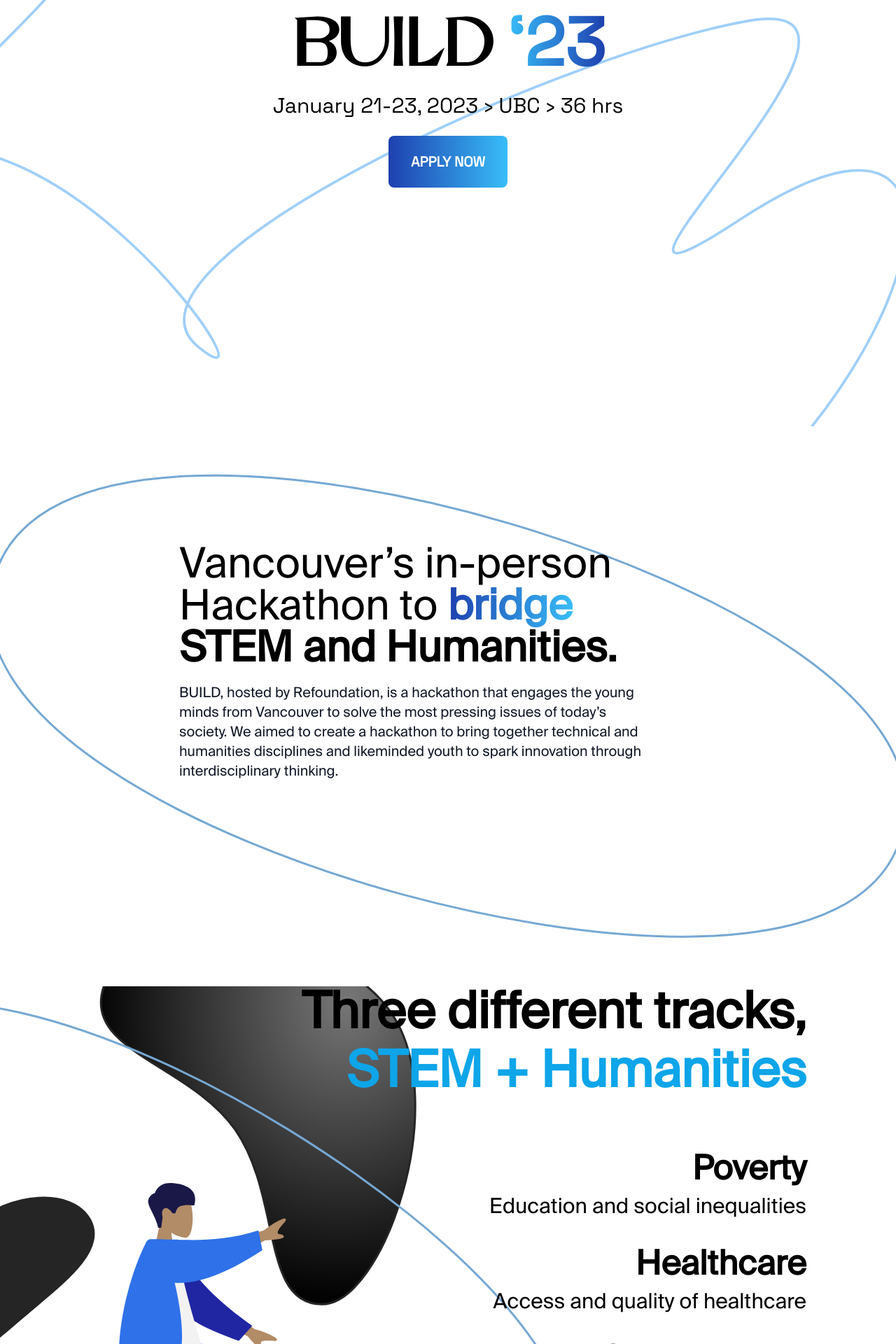
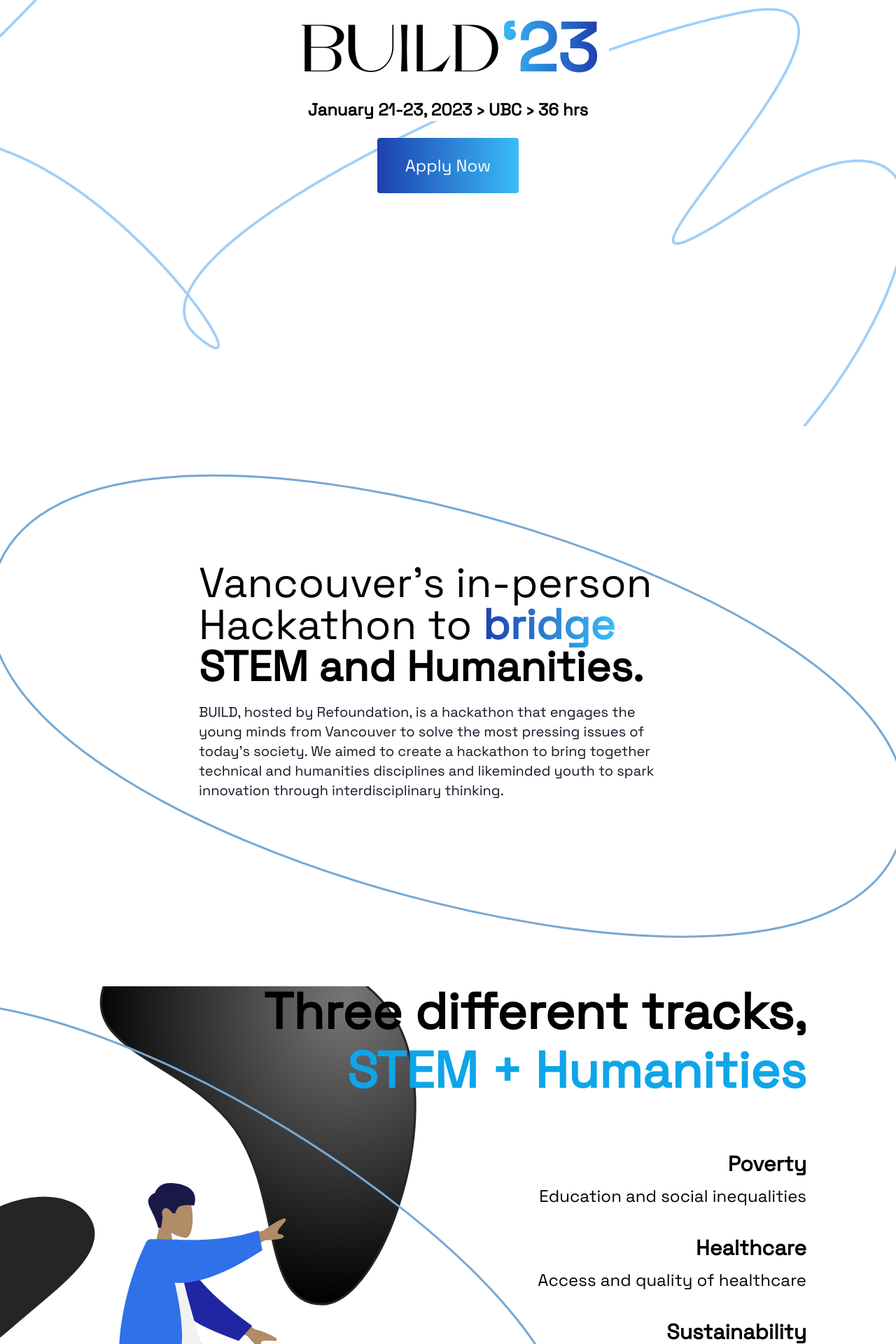
Before and after one commit to jerryq0101/BUILD-23-website, a Next.js app in the folder src/: page / in a window 1280 px wide. Shown: the part 260-2180 px from the top of the page at 70% size. Built offline with nearby package versions, Linux system fonts and the light colour scheme.

Commit message:
style changes

```diff
--- a/src/pages/index.js
+++ b/src/pages/index.js
@@ -8,29 +8,31 @@ export default function Home() {
   return (
     <div className="flex flex-col min-h-screen overflow-hidden font-Space">
       <Header />
-      <div className="flex items-center justify-center h-screen pb-40 bg-[url('/bg.svg')] bg-cover">
+      <div className="flex items-center justify-center h-screen pb-40 bg-[url('/bg.svg')] bg-cover bg-center bg-no-repeat">
         <div className="text-center">
-          <p className="text-8xl font-semibold font-Slang">
-            BUILD{" "}
-            <span className="font-bold text-transparent bg-clip-text transition-colors bg-gradient-to-r to-blue-800 from-sky-400 font-Space">
+          <p className="text-8xl font-Slang bg-white p-4 pb-0">
+            BUILD
+            <span className="font-semibold text-transparent bg-clip-text transition-colors bg-gradient-to-r to-blue-800 from-sky-400 font-Space">
               ‘23
             </span>
           </p>
           <div className="text-center">
-            <p className="text-3xl pt-5">January 21-23, 2023 › UBC › 36 hrs</p>
+            <p className="text-2xl pt-5 font-semibold bg-white">
+              January 21-23, 2023 › UBC › 36 hrs
+            </p>
             <div className="pt-12">
               <Link
                 href="/"
-                className="py-6 px-8 font-bold text-xl transition-colors bg-gradient-to-r from-blue-800 to-sky-400 text-white rounded-lg"
+                className="py-6 px-10 text-2xl transition-colors bg-gradient-to-r from-blue-800 to-sky-400 text-white rounded"
               >
-                APPLY NOW
+                Apply Now
               </Link>
             </div>
           </div>
         </div>
       </div>
-      <div className="flex items-center justify-center h-screen pb-32 bg-[url('/bg2.svg')] bg-no-repeat bg-center font-Suisse">
-        <div className="mx-8">
+      <div className="flex items-center justify-center h-screen pb-32 bg-[url('/bg2.svg')] bg-no-repeat bg-center font-Space">
+        <div className="mx-8 md:pl-14 pt-14">
           <div className="md:text-6xl max-w-3xl block text-3xl">
             Vancouver’s in-person Hackathon to{" "}
             <span className="font-bold text-transparent bg-clip-text transition-colors bg-gradient-to-r from-blue-800 to-sky-400">
@@ -49,24 +51,24 @@ export default function Home() {
           </p>
         </div>
       </div>
-      <div className="h-screen mb-40 text-right font-Suisse lg:bg-[url('/man.svg')] bg-no-repeat bg-left">
-        <div className="mx-8 md:mx-32">
+      <div className="h-screen mb-40 text-right font-Space xl:bg-[url('/man.svg')] bg-no-repeat bg-left">
+        <div className="mx-12 md:mx-32">
           <div className="text-4xl md:text-7xl font-bold">
             <p>Three different tracks,</p>
             <p className="pt-3 text-sky-500">STEM + Humanities</p>
           </div>
           <div className="pt-20">
             <div className="pb-10">
-              <p className="font-bold text-4xl md:text-5xl">Poverty</p>
-              <p className="pt-3 text-3xl">Education and social inequalities</p>
+              <p className="font-bold text-3xl">Poverty</p>
+              <p className="pt-3 text-2xl">Education and social inequalities</p>
             </div>
             <div className="pb-10">
-              <p className="font-bold text-4xl md:text-5xl">Healthcare</p>
-              <p className="pt-3 text-3xl">Access and quality of healthcare</p>
+              <p className="font-bold text-3xl">Healthcare</p>
+              <p className="pt-3 text-2xl">Access and quality of healthcare</p>
             </div>
             <div className="pb-10">
-              <p className="font-bold text-4xl md:text-5xl">Sustainability</p>
-              <p className="pt-3 text-3xl">
+              <p className="font-bold text-3xl">Sustainability</p>
+              <p className="pt-3 text-2xl">
                 The environment and climate change
               </p>
             </div>
@@ -108,7 +110,7 @@ export default function Home() {
           <p className="text-center text-3xl text-white">
             INTERESTED IN PARTNERING / SPONSORING?
           </p>
-          <p className="text-center text-xl text-white pt-2 font-Suisse">
+          <p className="text-center text-xl text-white pt-2 font-Space">
             Reach out at{" "}
             <span className="text-transparent bg-clip-text transition-colors bg-gradient-to-r to-sky-200 from-blue-500">
               <a href="mailto:info@refoundation.co">info@refoundation.co</a>
@@ -124,13 +126,13 @@ export default function Home() {
             </p>
             <Link
               href="/"
-              className="py-5 px-6 font-extrabold text-xl transition-colors bg-gradient-to-r from-blue-800 to-sky-400 font-medium text-white rounded-lg"
+              className="py-5 px-10 text-xl transition-colors bg-gradient-to-r from-blue-800 to-sky-400 font-medium text-white rounded"
             >
-              APPLY NOW
+              Apply Now
             </Link>
             <p className="text-4xl font-semibold text-white pl-10 font-Slang hidden lg:block">
-              BUILD{" "}
-              <span className="font-bold text-transparent bg-clip-text transition-colors bg-gradient-to-r to-blue-600 from-sky-300">
+              BUILD
+              <span className="font-bold text-transparent bg-clip-text transition-colors bg-gradient-to-r to-blue-600 from-sky-300 font-Space">
                 ‘23
               </span>
             </p>
--- a/src/styles/globals.css
+++ b/src/styles/globals.css
@@ -6,8 +6,3 @@
   font-family: "GrandSlang";
   src: url("/fonts/GrandSlang.otf");
 }
-
-@font-face {
-  font-family: "Suisse";
-  src: url("/fonts/Suisse.otf");
-}
--- a/src/tailwind.config.js
+++ b/src/tailwind.config.js
@@ -11,7 +11,6 @@ module.exports = {
     extend: {
       fontFamily: {
         Space: ["Space Grotesk", ...defaultTheme.fontFamily.sans],
-        Suisse: ["Suisse", ...defaultTheme.fontFamily.sans],
         Slang: ["GrandSlang", ...defaultTheme.fontFamily.sans],
       },
     },
```
Also changed, not shown: src/public/fonts/Suisse.otf (deleted).
